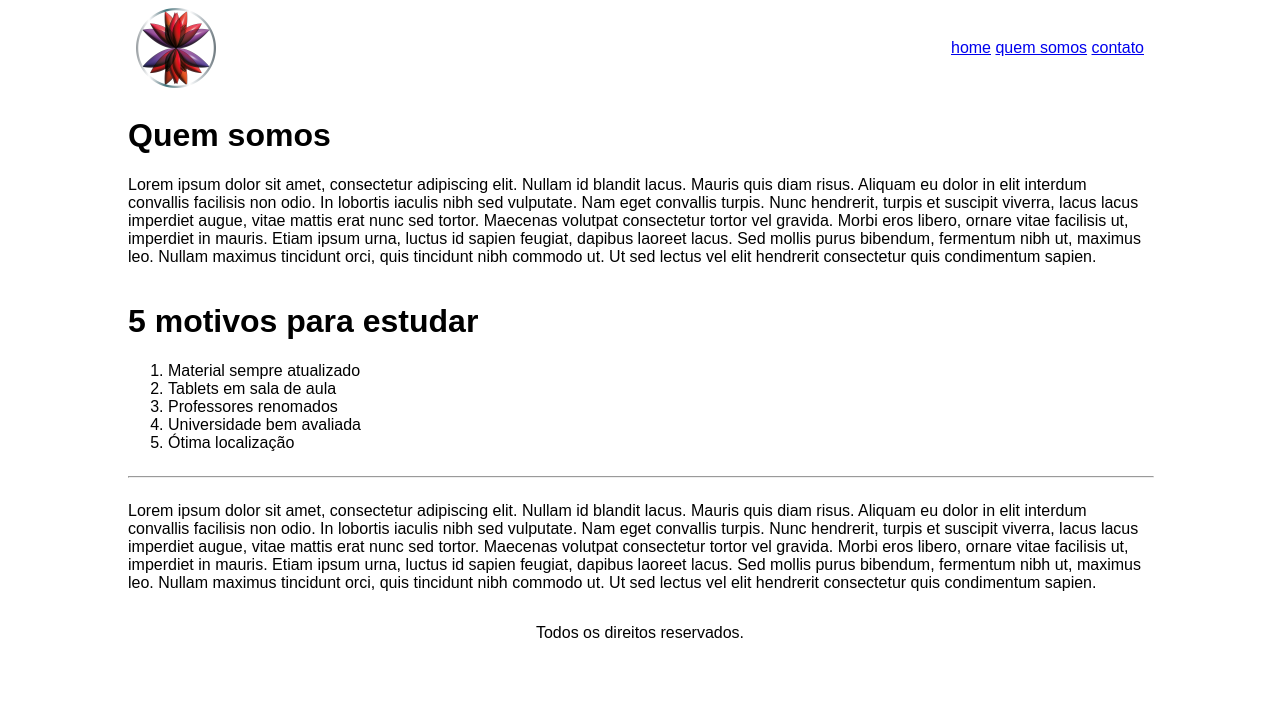
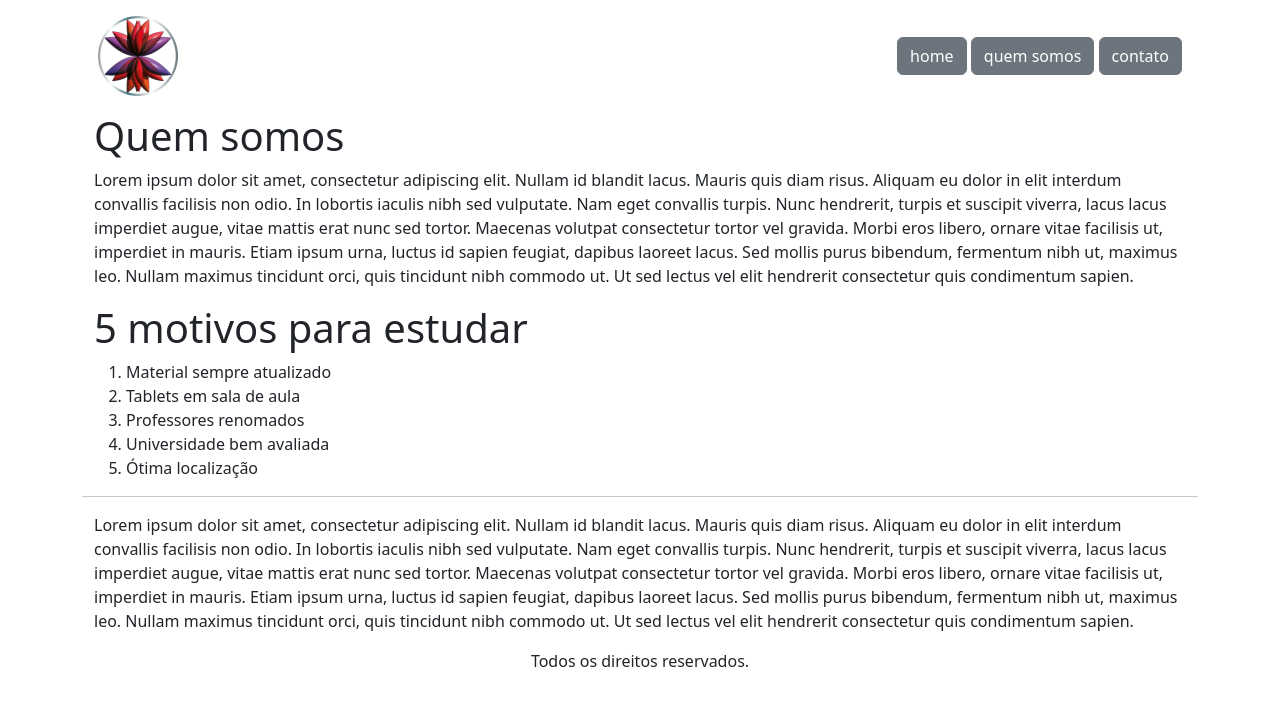
Before and after one commit to hiGuigo/atividade-design-digital, a plain HTML site: page about.html in a window 1280 px wide. Drawn offline with nearby package versions, Linux system fonts and the light colour scheme.

Commit message:
feat: layout com bootstrap segunda entrega

```diff
--- a/about.html
+++ b/about.html
@@ -1,35 +1,44 @@
 <!DOCTYPE html>
 <html lang="en">
-
   <head>
-    <meta charset="UTF-8">
-    <meta name="viewport" content="width=device-width, initial-scale=1.0">
+    <meta charset="UTF-8" />
+    <meta name="viewport" content="width=device-width, initial-scale=1.0" />
     <title>Quem Somos</title>
 
-    <link rel="stylesheet" href="/style/normalize.css">
-    <link rel="stylesheet" href="/style/style.css">
+    <link
+      rel="stylesheet"
+      href="https://cdn.jsdelivr.net/npm/bootstrap@5.3.8/dist/css/bootstrap.min.css"
+    />
+    <!-- <link rel="stylesheet" href="/style/normalize.css" />
+    <link rel="stylesheet" href="/style/style.css" /> -->
   </head>
 
-<body>
-    <header>
-        <img src="/images/logo.png" style="width: 5rem;">
+  <body class="container">
+    <header class="navbar p-3">
+      <img src="/images/logo.png" style="width: 5rem" />
       <nav>
-            <a href="index.html">home</a>
-            <a href="about.html">quem somos</a>
-            <a href="contact.html">contato</a>
+        <a href="index.html" class="btn btn-secondary">home</a>
+        <a href="about.html" class="btn btn-secondary">quem somos</a>
+        <a href="contact.html" class="btn btn-secondary">contato</a>
       </nav>
     </header>
-    <article>
+    <article class="container text">
       <h1>Quem somos</h1>
-        <p>Lorem ipsum dolor sit amet, consectetur adipiscing elit. Nullam id blandit lacus. Mauris quis diam risus.
-            Aliquam eu dolor in elit interdum convallis facilisis non odio. In lobortis iaculis nibh sed vulputate. Nam
-            eget convallis turpis. Nunc hendrerit, turpis et suscipit viverra, lacus lacus imperdiet augue, vitae mattis
-            erat nunc sed tortor. Maecenas volutpat consectetur tortor vel gravida. Morbi eros libero, ornare vitae
-            facilisis ut, imperdiet in mauris. Etiam ipsum urna, luctus id sapien feugiat, dapibus laoreet lacus. Sed
-            mollis purus bibendum, fermentum nibh ut, maximus leo. Nullam maximus tincidunt orci, quis tincidunt nibh
-            commodo ut. Ut sed lectus vel elit hendrerit consectetur quis condimentum sapien.</p>
+      <p>
+        Lorem ipsum dolor sit amet, consectetur adipiscing elit. Nullam id
+        blandit lacus. Mauris quis diam risus. Aliquam eu dolor in elit interdum
+        convallis facilisis non odio. In lobortis iaculis nibh sed vulputate.
+        Nam eget convallis turpis. Nunc hendrerit, turpis et suscipit viverra,
+        lacus lacus imperdiet augue, vitae mattis erat nunc sed tortor. Maecenas
+        volutpat consectetur tortor vel gravida. Morbi eros libero, ornare vitae
+        facilisis ut, imperdiet in mauris. Etiam ipsum urna, luctus id sapien
+        feugiat, dapibus laoreet lacus. Sed mollis purus bibendum, fermentum
+        nibh ut, maximus leo. Nullam maximus tincidunt orci, quis tincidunt nibh
+        commodo ut. Ut sed lectus vel elit hendrerit consectetur quis
+        condimentum sapien.
+      </p>
     </article>
-    <article>
+    <article class="container text">
       <h1>5 motivos para estudar</h1>
       <ol>
         <li>Material sempre atualizado</li>
@@ -39,20 +48,23 @@
         <li>Ótima localização</li>
       </ol>
     </article>
-    <hr>
-    <article>
-        <p>Lorem ipsum dolor sit amet, consectetur adipiscing elit. Nullam id blandit lacus. Mauris quis diam risus.
-            Aliquam eu dolor in elit interdum convallis facilisis non odio. In lobortis iaculis nibh sed vulputate. Nam
-            eget convallis turpis. Nunc hendrerit, turpis et suscipit viverra, lacus lacus imperdiet augue, vitae mattis
-            erat nunc sed tortor. Maecenas volutpat consectetur tortor vel gravida. Morbi eros libero, ornare vitae
-            facilisis ut, imperdiet in mauris. Etiam ipsum urna, luctus id sapien feugiat, dapibus laoreet lacus. Sed
-            mollis purus bibendum, fermentum nibh ut, maximus leo. Nullam maximus tincidunt orci, quis tincidunt nibh
-            commodo ut. Ut sed lectus vel elit hendrerit consectetur quis condimentum sapien.</p>
+    <hr />
+    <article class="container text">
+      <p>
+        Lorem ipsum dolor sit amet, consectetur adipiscing elit. Nullam id
+        blandit lacus. Mauris quis diam risus. Aliquam eu dolor in elit interdum
+        convallis facilisis non odio. In lobortis iaculis nibh sed vulputate.
+        Nam eget convallis turpis. Nunc hendrerit, turpis et suscipit viverra,
+        lacus lacus imperdiet augue, vitae mattis erat nunc sed tortor. Maecenas
+        volutpat consectetur tortor vel gravida. Morbi eros libero, ornare vitae
+        facilisis ut, imperdiet in mauris. Etiam ipsum urna, luctus id sapien
+        feugiat, dapibus laoreet lacus. Sed mollis purus bibendum, fermentum
+        nibh ut, maximus leo. Nullam maximus tincidunt orci, quis tincidunt nibh
+        commodo ut. Ut sed lectus vel elit hendrerit consectetur quis
+        condimentum sapien.
+      </p>
     </article>
 
-    <footer>
-        Todos os direitos reservados.
-    </footer>
+    <footer class="text-center m-3">Todos os direitos reservados.</footer>
   </body>
-
 </html>
```
Also changed, not shown: contact.html (+25 -26 lines), index.html (+45 -33 lines). Lines whose indentation alone changed are shown as unchanged.
